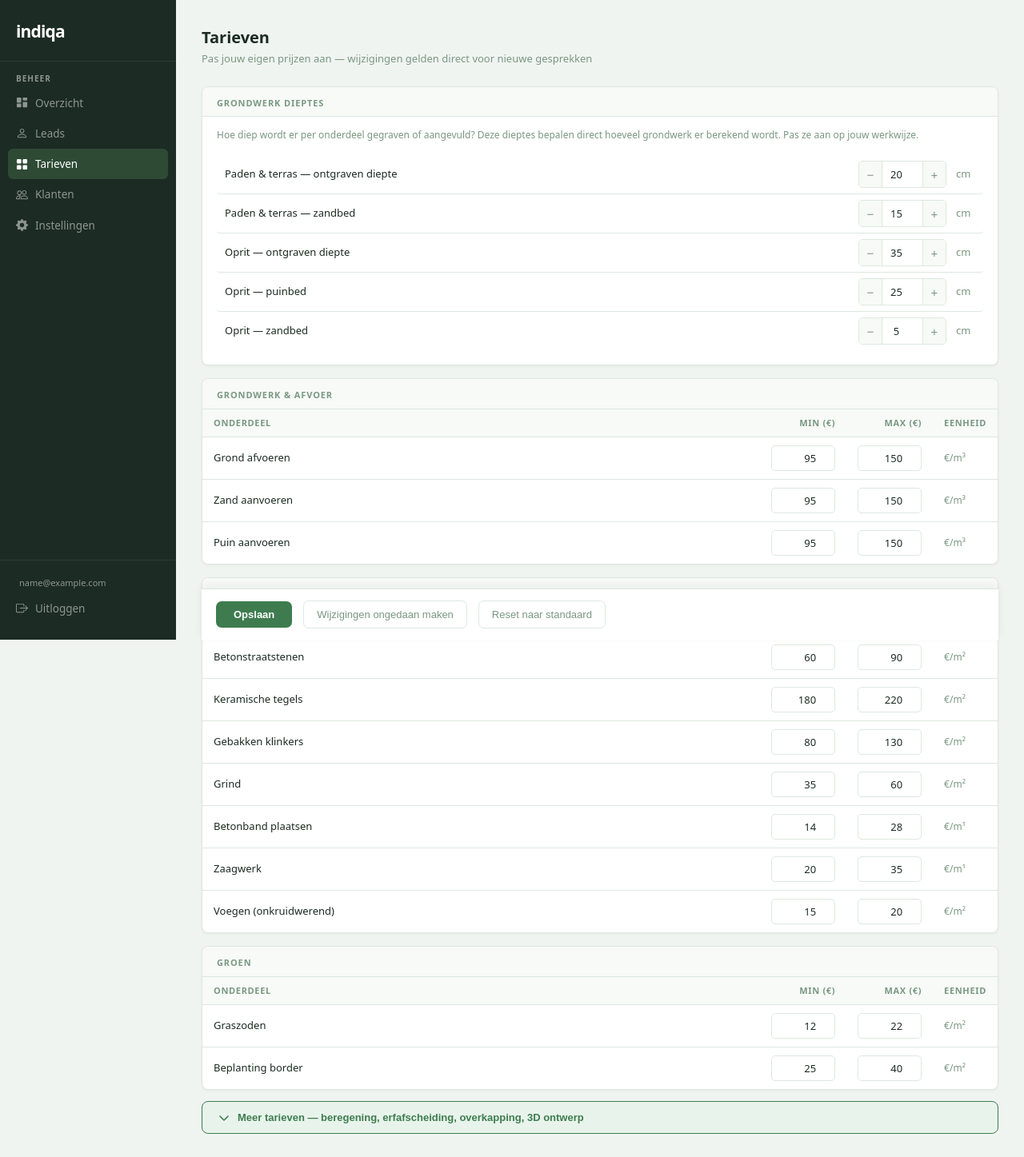
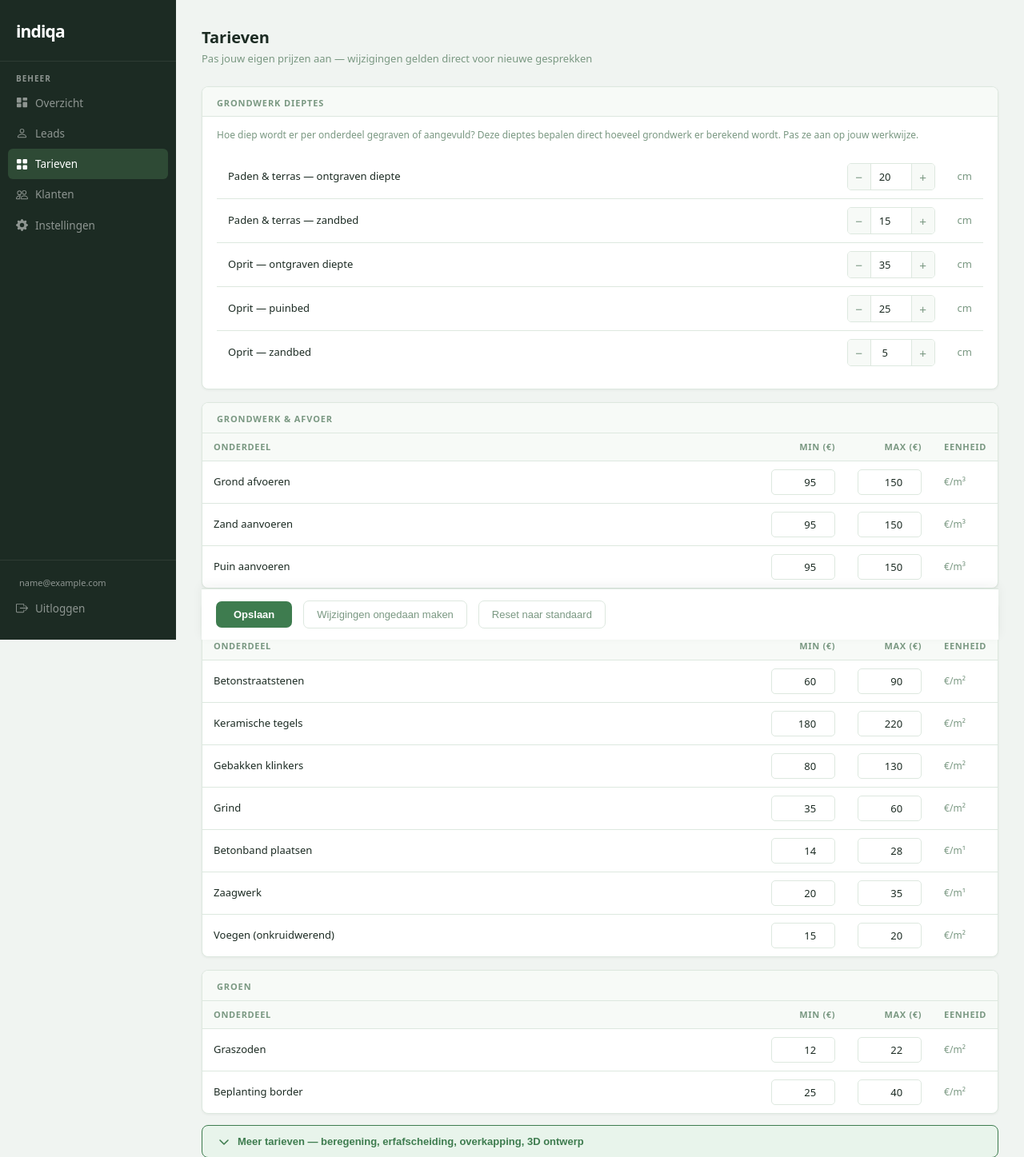
Before and after one commit to MaikVeldman/hovenier-chatbot-demo, a Flask app: page /beheer/tarieven in a window 1280 px wide. Shown: the top 1447 px of the page at 80% size. Run offline with Flask 3, Linux system fonts and the light colour scheme; the visitor is signed in with stand-in values (Sample User, id 1); data that the repository does not hold is empty.

Commit message:
Fix: grondwerk dieptes zelfde rijstijl als tarieven

```diff
--- a/templates/admin/tarieven.html
+++ b/templates/admin/tarieven.html
@@ -278,17 +278,23 @@
 .meer-tarieven-btn:hover { background: var(--border); }
 .meer-tarieven-btn svg { transition: transform .2s; flex-shrink: 0; }
 .meer-tarieven-btn.open svg { transform: rotate(180deg); }
+.diepte-grid {
+  display: grid;
+  grid-template-columns: 1fr auto auto;
+}
 .diepte-rij {
+  display: contents;
+}
+.diepte-rij > * {
+  padding: 10px 14px;
+  border-bottom: 1px solid var(--border);
+  font-size: 13px;
   display: flex;
   align-items: center;
-  gap: 12px;
-  padding: 7px 10px;
-  border-bottom: 1px solid var(--border);
-  border-radius: 4px;
   transition: background .1s;
 }
-.diepte-rij:hover { background: var(--surface-2); }
-.diepte-rij:last-child { border-bottom: none; }
+.diepte-rij:last-child > * { border-bottom: none; }
+.diepte-rij:hover > * { background: var(--surface-2); }
 </style>
 
 {% if not db_actief %}
@@ -303,9 +309,11 @@
     <div class="cat-header">Grondwerk dieptes</div>
     <div style="padding:14px 18px 18px;">
       <p class="vk-hint">Hoe diep wordt er per onderdeel gegraven of aangevuld? Deze dieptes bepalen direct hoeveel grondwerk er berekend wordt. Pas ze aan op jouw werkwijze.</p>
+      <div class="diepte-grid">
         {% for key, label, standaard in diepte_velden %}
         <div class="diepte-rij">
-        <span style="flex:1;font-size:13px;color:var(--text);">{{ label }}</span>
+          <div style="color:var(--text);">{{ label }}</div>
+          <div>
             <div class="vk-stepper">
               <button type="button" class="step-btn" onclick="stepVk('diepte_{{ key }}', -1)">−</button>
               <input class="vk-input" type="number" min="1" max="200" step="1"
@@ -315,9 +323,11 @@
                      {% if not db_actief %}disabled{% endif %}>
               <button type="button" class="step-btn" onclick="stepVk('diepte_{{ key }}', 1)">+</button>
             </div>
-        <span style="font-size:13px;color:var(--text-3);width:24px;">cm</span>
+          </div>
+          <div style="color:var(--text-3);">cm</div>
         </div>
         {% endfor %}
+      </div>
     </div>
   </div>
 
```
Lines whose indentation alone changed are shown as unchanged.
